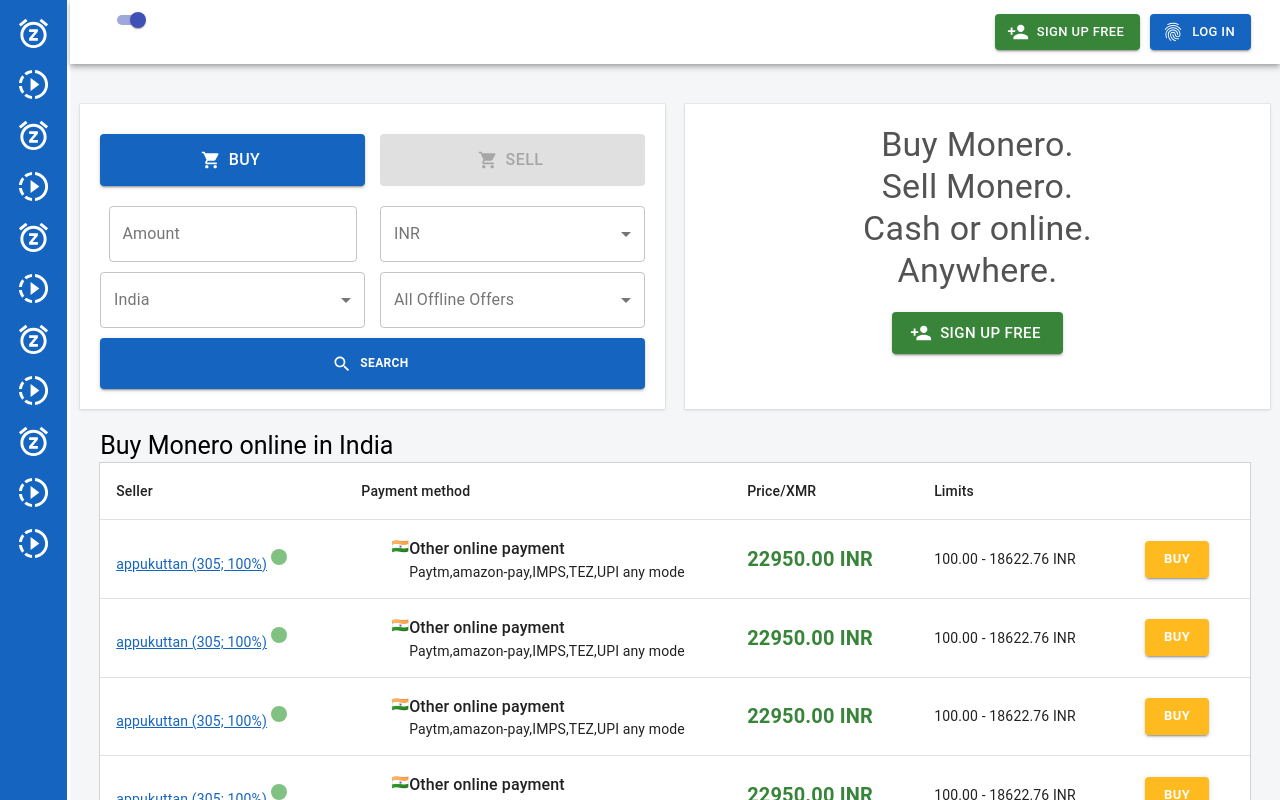
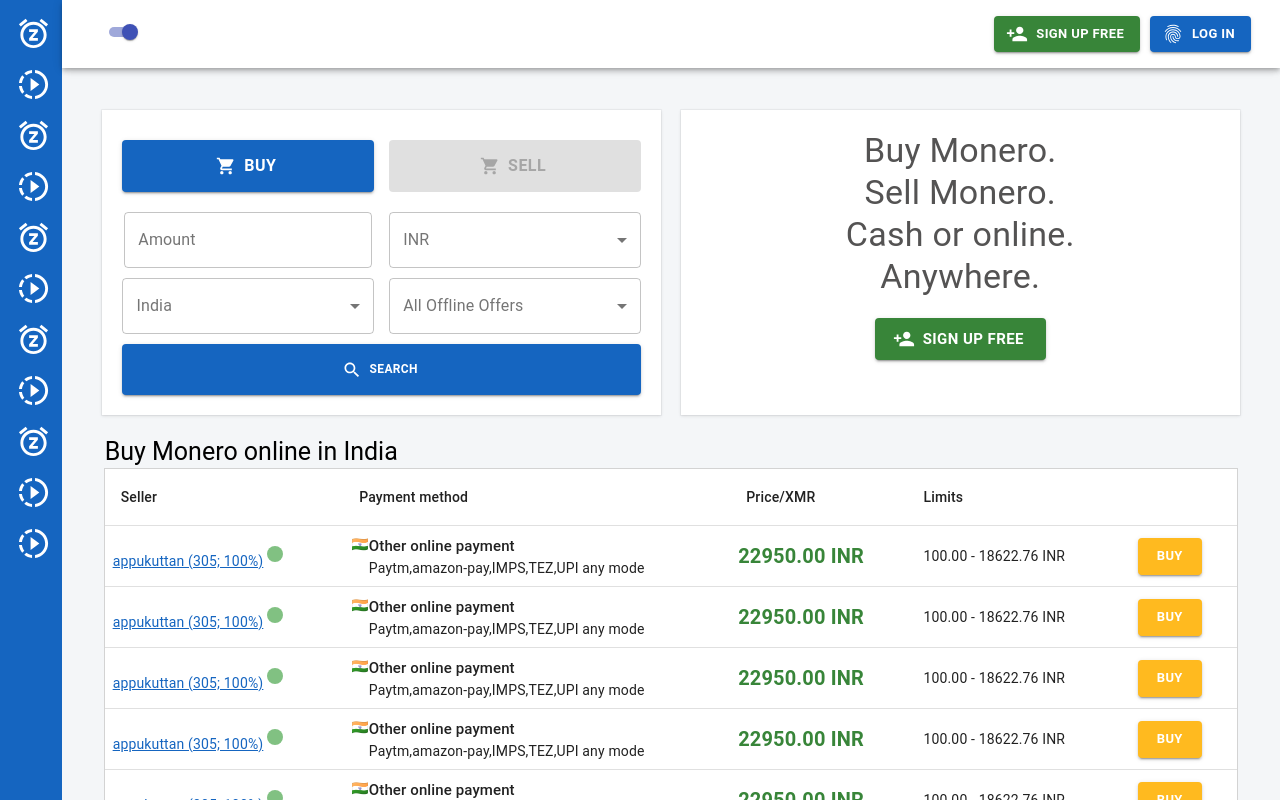
Before and after one commit to radhikatalwar/ReactTraining, a React (Create React App) app: page / in a window 1280 px wide. Shown: the top 800 px of the page. Built offline with nearby package versions, Linux system fonts and the light colour scheme.

Commit message:
assignment5 some changes

```diff
--- a/src/modules/Assignment5/Components/AppBar.js
+++ b/src/modules/Assignment5/Components/AppBar.js
@@ -8,9 +8,10 @@ import PersonAddIcon from "@material-ui/icons/PersonAdd";
 const styles = makeStyles({
   addbar: {
     backgroundColor: "white",
-    width: "100%",
+    position: "fixed",
+    top: "0",
+    fontFamily: ['"Roboto"', '"Helvetica"', '"Arial"', "sans-serif"].join(","),
   },
-
   toolbar: {
     backgroundColor: "white",
     display: "flex",
@@ -19,11 +20,12 @@ const styles = makeStyles({
   switch: {
     fontSize: "0.8rem",
     color: "black",
+    marginTop:"20px",
   },
   button: {
     padding: "7px 16px",
     fontSize: "13px",
-    fontWeight: "500",
+    fontWeight: "600",
     margin: "0 5px",
   },
   button1: {
@@ -38,7 +40,11 @@ export default function SideDrawer() {
   const classes = styles();
   return (
     <>
-      <AppBar position="static" className={classes.addbar}>
+      <AppBar
+        position="fixed"
+        style={{ width: "calc(100% - 62px)" }}
+        className={classes.addbar}
+      >
         <Toolbar className={classes.toolbar}>
           <div>
             <FormControlLabel
--- a/src/modules/Assignment5/Components/Form.js
+++ b/src/modules/Assignment5/Components/Form.js
@@ -15,10 +15,15 @@ const styles = makeStyles({
   formmain: {
     display: "grid",
     gridTemplateColumns: "1fr 1fr",
+    marginTop: "70px",
+    width:"95%",
+    margin:"0 auto",
+    fontFamily: ['"Roboto"', '"Helvetica"', '"Arial"', "sans-serif"].join(","),
   },
   button1: {
     backgroundColor: "#388539",
     margin: "20px",
+    fontWeight: "600",
   },
   form: {
     textAlign: "center",
@@ -28,7 +33,6 @@ const styles = makeStyles({
     backgroundColor: "white",
     color: "#545353",
   },
-  typography: {},
   inputContainer: {
     display: "grid",
     gridTemplateColumns: "1fr 1fr",
@@ -42,6 +46,7 @@ const styles = makeStyles({
     fontSize: "16px",
     backgroundColor: "#1565c0",
     color: "white",
+    fontWeight: "600",
   },
   search: {
     backgroundColor: "#1565c0",
--- a/src/modules/Assignment5/Components/PostAnAd.js
+++ b/src/modules/Assignment5/Components/PostAnAd.js
@@ -4,7 +4,10 @@ import AddIcon from "@material-ui/icons/Add";
 import VpnLockIcon from "@material-ui/icons/VpnLock";
 
 const styles = makeStyles({
-  post: { margin: "40px 20px 20px",fontFamily: "'Lato', sans-serif;" },
+  post: {
+    margin: "40px 20px 20px 43px",
+    fontFamily: ['"Roboto"', '"Helvetica"', '"Arial"', "sans-serif"].join(","),
+  },
   flex: { display: "flex" },
   button: { margin: "0 10px", color: "#388539" },
   icon: { color: "#388539" },
@@ -15,7 +18,7 @@ const styles = makeStyles({
     margin: "30px auto 0px",
     width: "70%",
     alignItems: "center",
-    justifyContent:"center",
+    justifyContent: "center",
   },
   margin: {
     margin: "0 5px",
--- a/src/modules/Assignment5/Components/SelectMenu.js
+++ b/src/modules/Assignment5/Components/SelectMenu.js
@@ -4,7 +4,6 @@ import {
   InputLabel,
   Select,
   MenuItem,
-  MenuList,
   makeStyles,
 } from "@material-ui/core";
 
@@ -14,18 +13,21 @@ export default function SelectMenu(props) {
   const classes = styles();
   return (
     <>
-      <FormControl
-        variant="outlined"
-        className={classes.formControl}
-        fullWidth={true}
-      >
-        <InputLabel>{props.label}</InputLabel>
-        <Select native label={props.label}>
-          <MenuList>
-            <MenuItem>{"hello"}</MenuItem>
-            <MenuItem>My account</MenuItem>
-            <MenuItem>Logout</MenuItem>
-          </MenuList>
+      <FormControl variant="outlined" className={classes.inrSelect} fullWidth={true}>
+        <InputLabel id="demo-simple-select-outlined-label">
+          {props.label}
+        </InputLabel>
+        <Select
+          labelId="demo-simple-select-outlined-label"
+          id="demo-simple-select-outlined"
+          label={props.label}
+        >
+          <MenuItem value="">
+            <em>None</em>
+          </MenuItem>
+          <MenuItem value={10}>Ten</MenuItem>
+          <MenuItem value={20}>Twenty</MenuItem>
+          <MenuItem value={30}>Thirty</MenuItem>
         </Select>
       </FormControl>
     </>
--- a/src/modules/Assignment5/Components/SideBar.js
+++ b/src/modules/Assignment5/Components/SideBar.js
@@ -13,8 +13,6 @@ const styles = makeStyles({
     backgroundColor: "#1565c0",
     color: "white",
     height: "100%",
-    position:"fixed",
-    zIndex:"1",
   },
 });
 
--- a/src/modules/Assignment5/Components/TableBuy.js
+++ b/src/modules/Assignment5/Components/TableBuy.js
@@ -6,21 +6,28 @@ import TableCell from "@material-ui/core/TableCell";
 import TableContainer from "@material-ui/core/TableContainer";
 import TableHead from "@material-ui/core/TableHead";
 import TableRow from "@material-ui/core/TableRow";
-import {Typography } from "@material-ui/core";
+import { Typography } from "@material-ui/core";
 import TableBuyComp from "./TableBuyComp";
 
 const styles = makeStyles({
   container: {
+    fontFamily: ['"Roboto"', '"Helvetica"', '"Arial"', "sans-serif"].join(","),
     transition: "box-shadow 300ms cubic-bezier(0.4, 0, 0.2, 1) 0ms",
-    width: "95%",
+    width: "93%",
     margin: "0 auto 20px",
     border: "0.5px solid lightgray",
     backgroundColor: "white",
   },
+  table: {
+    padding: "20px",
+  },
   heading: {
-    margin: "0 2.5% 0",
+    margin: "0 3.5% 0",
     fontSize: "25px",
   },
+  label:{
+      textAlign:"center",
+  }
 });
 
 const columns = [
@@ -59,9 +66,9 @@ export default function TableSell() {
         {"Buy Monero online in India"}
       </Typography>
       <TableContainer className={classes.container}>
-        <Table>
+        <Table className={classes.table}>
           <TableHead>
-            <TableRow>
+            <TableRow className={classes.label}>
               {columns.map((column) => (
                 <TableCell
                   key={column.id}
--- a/src/modules/Assignment5/Components/TableBuyComp.js
+++ b/src/modules/Assignment5/Components/TableBuyComp.js
@@ -8,20 +8,15 @@ import FiberManualRecordIcon from "@material-ui/icons/FiberManualRecord";
 const styles = makeStyles({
   link: { color: "#1565c0" },
   circle: { color: "#81c182" },
-  //   cell: {
-  //     display: "flex",
-  //     flexDirection: "row",
-  //     justifyContent: "center",
-  //     alignContent: "center",
-  //   },
+    cell: {
+   padding:"8px"
+    },
   price: {
     color: "#388539",
     fontWeight: "600",
   },
   payment: {
     display: "flex",
-    justifyContent: "center",
-    alignContent: "center",
   },
   button: {
     padding: "7px 16px",
@@ -30,9 +25,12 @@ const styles = makeStyles({
     margin: "0 5px",
     color: "white",
     backgroundColor: "#FFBA1F",
+    "&:hover": {
+        backgroundColor: "#fbd582",
+    }
   },
   about: {
-    fontSize: "16px",
+    fontSize: "15px",
   },
 });
 
--- a/src/modules/Assignment5/Components/TableSell.js
+++ b/src/modules/Assignment5/Components/TableSell.js
@@ -11,8 +11,9 @@ import TableBuyComp from "./TableBuyComp";
 
 const styles = makeStyles({
   container: {
+    fontFamily: ['"Roboto"', '"Helvetica"', '"Arial"', "sans-serif"].join(","),
     transition: "box-shadow 300ms cubic-bezier(0.4, 0, 0.2, 1) 0ms",
-    width: "95%",
+    width: "93%",
     margin: "0 auto 20px",
     border: "0.5px solid lightgray",
     backgroundColor: "white",
--- a/src/modules/Assignment5/index.js
+++ b/src/modules/Assignment5/index.js
@@ -13,13 +13,20 @@ import Footer from "./Components/Footer";
 const styles = makeStyles({
   mainContainer: {
     display: "flex",
-    maxWidth: "100vw;",
     backgroundColor: "white",
+    fontFamily: ['"Roboto"', '"Helvetica"', '"Arial"', "sans-serif"].join(","),
   },
   right: {
+    backgroundColor: "#f4f6f8",
+    marginLeft: "62px",
     width: "100%",
-    backgroundColor: "#f4f6f8",
-    marginLeft: "70px",
+  },
+  sidebar: {
+    height: "100%",
+    position: "fixed",
+    top: 0,
+    left: 0,
+    width: "62px",
   },
 });
 
@@ -27,7 +34,7 @@ export default function Assignment5() {
   const classes = styles();
   return (
     <div className={classes.mainContainer}>
-      <div>
+      <div className={classes.sidebar}>
         <SideBar />
       </div>
       <div className={classes.right}>
```
Lines whose indentation alone changed are shown as unchanged.
